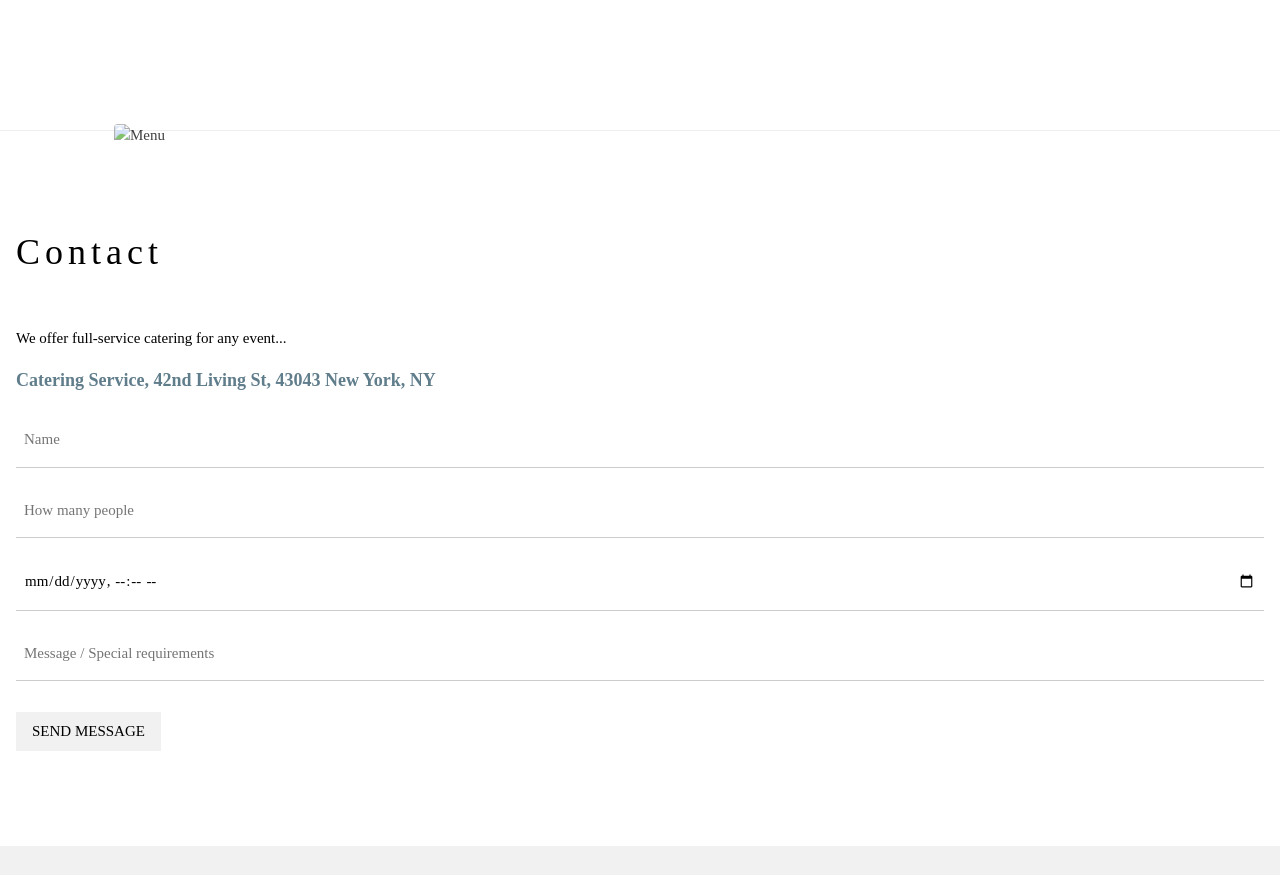
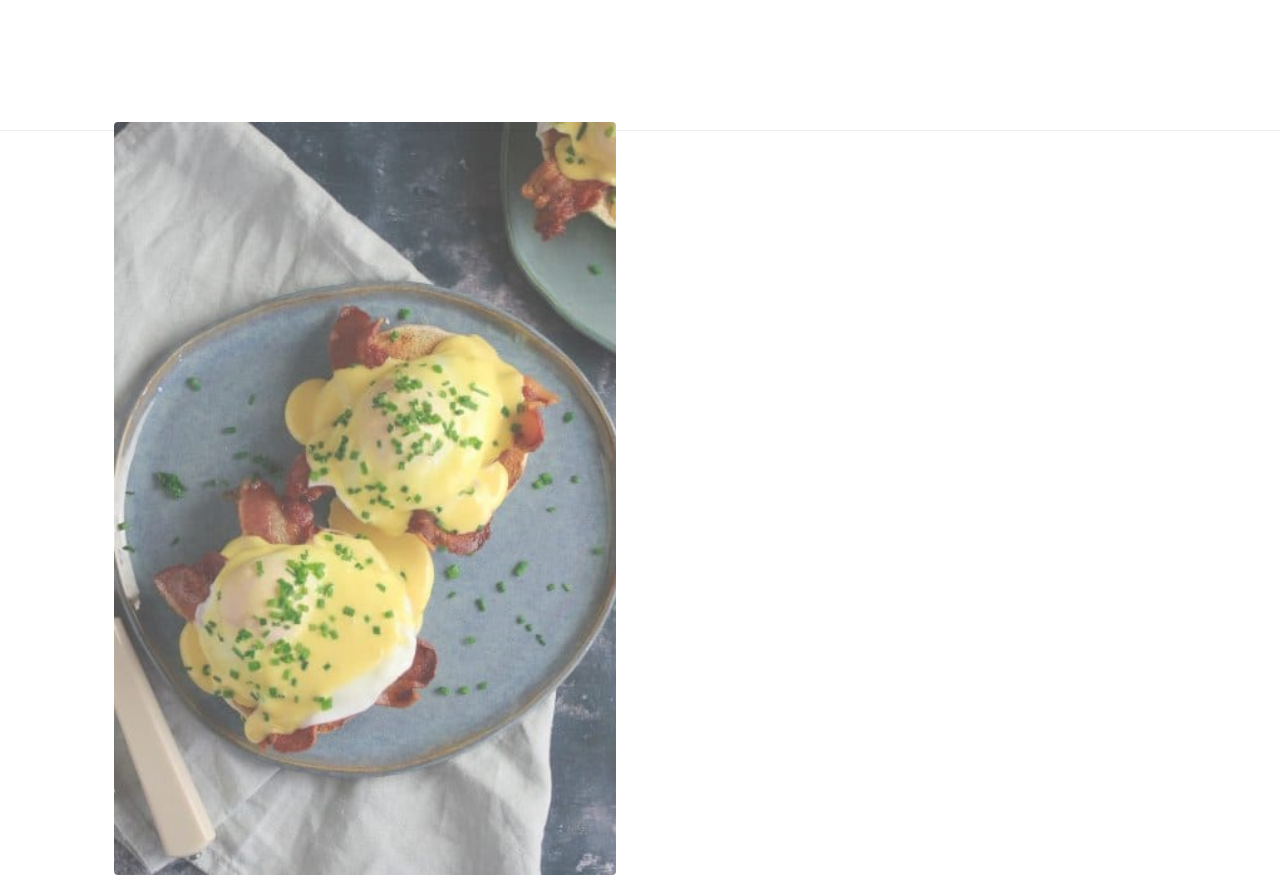
Before and after one commit to SJrenelt/RestaurantFinalFinal, a plain HTML site: page index.html in a window 1280 px wide. Shown: the part 2111-2986 px from the top of the page. Drawn offline with nearby package versions, Linux system fonts and the light colour scheme.

Commit message:
Update index.html

```diff
--- a/index.html
+++ b/index.html
@@ -94,7 +94,7 @@
       </div>
     </div>
     <div class="w3-col l6 w3-padding-large">
-      <img src="images/menu.jpg" class="w3-round w3-image w3-opacity-min" alt="Menu">
+      <img src="menu.JPG" class="w3-round w3-image w3-opacity-min" alt="Menu">
     </div>
   </div>
 
```
